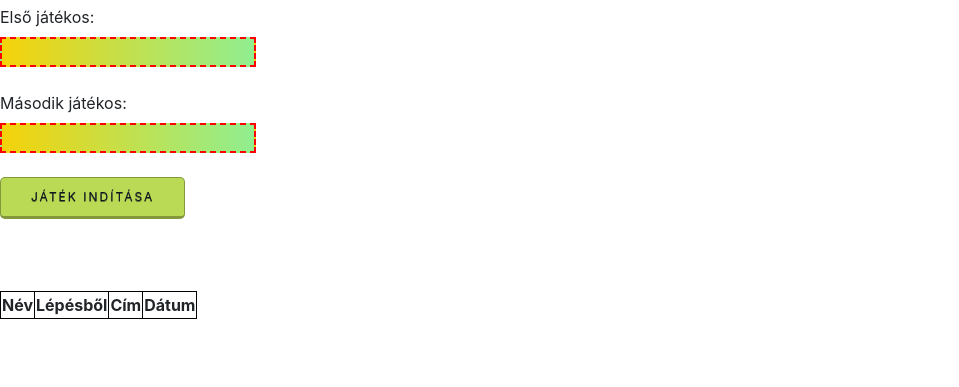
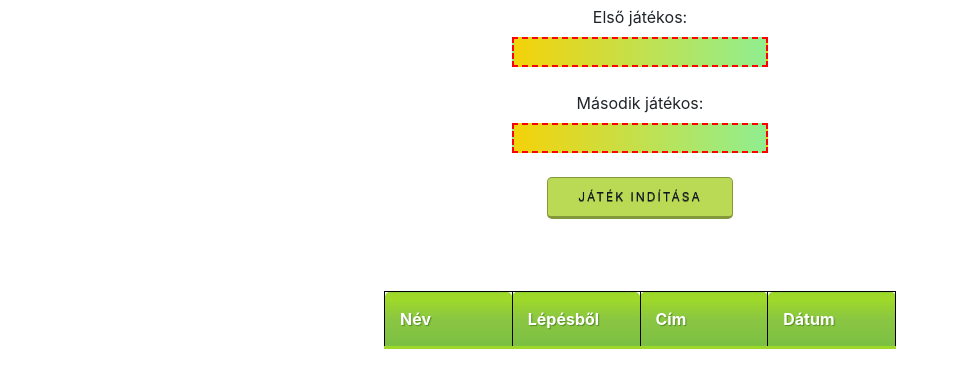
Before and after one commit to m3dve/KMOOC_HTML5, a plain HTML site: page index.html in a window 1280 px wide. Shown: the part 51-438 px from the top of the page, without its empty margins (0-959 px from the left). Drawn offline with nearby package versions, Linux system fonts and the light colour scheme; some packages are replaced by stand-ins of ours.

Commit message:
Update main.css

```diff
--- a/css/main.css
+++ b/css/main.css
@@ -3,55 +3,58 @@ body {
   width: 100%;
   height: 100%;
 }
+
 #myTable {
   table-layout: fixed;
-    border:none;
-    width:40%;
-    margin-left:auto;
-    margin-right:auto;
+  border: none;
+  width: 40%;
+  margin-left: auto;
+  margin-right: auto;
 }
 
-#dialog{display:none}
+#dialog {
+  display: none
+}
 
-.usedCell{
+.usedCell {
   background-color: #d4bc2f;
-    border:none;
+  border: none;
   width: 20%;
-     margin:2px;
+  margin: 2px;
   box-shadow: inset 0 0 2px 2px #fff;
 
-    text-align:center;
+  text-align: center;
   padding-bottom: 2%;
   padding-top: 2%;
 }
 
-.newCell{
+.newCell {
   background-color: #bada55;
-    border:none;
+  border: none;
   width: 20%;
-     margin:2px;
+  margin: 2px;
   box-shadow: inset 0 0 2px 2px #fff;
-    text-align:center;
+  text-align: center;
   padding-bottom: 2%;
   padding-top: 2%;
 }
 
-.winCell{
+.winCell {
   background-color: #fff;
-    border:none;
+  border: none;
   width: 20%;
-     margin:2px;
+  margin: 2px;
   box-shadow: inset 0 0 2px 2px #fff;
-    text-align:center;
+  text-align: center;
   padding-bottom: 2%;
   padding-top: 2%;
 }
 
-.templateSvg{
-    display:none
+.templateSvg {
+  display: none
 }
 
-  .svgSymbol{
+.svgSymbol {
   padding: 5%;
 }
 
@@ -67,8 +70,14 @@ body {
   border: 2px solid black;
 }
 
-  .hot-container p { margin-top: 10px; }
-a { text-decoration: none; margin: 0 10px; }
+.hot-container p {
+  margin-top: 10px;
+}
+
+a {
+  text-decoration: none;
+  margin: 0 10px;
+}
 
 .hot-container {
   min-height: 100px;
@@ -88,35 +97,90 @@ a { text-decoration: none; margin: 0 10px; }
   border-radius: 5px;
   -moz-border-radius: 5px;
   -webkit-border-radius: 5px;
-	border: 1px solid rgba(0,0,0,0.3);
+  border: 1px solid rgba(0, 0, 0, 0.3);
   border-bottom-width: 3px;
 }
 
 .btn:hover {
   background-color: #e3e3e3;
-		border-color: rgba(0,0,0,0.5);
+  border-color: rgba(0, 0, 0, 0.5);
 }
 
 .btn:active {
   background-color: #CCC;
-		border-color: rgba(0,0,0,0.9);
+  border-color: rgba(0, 0, 0, 0.9);
 }
 
 .btn-red {
   background-color: #bada55;
-	border-color: rgba(0,0,0,0.3);
-	text-shadow: 0 1px 0 rgba(0,0,0,0.5);
+  border-color: rgba(0, 0, 0, 0.3);
+  text-shadow: 0 1px 0 rgba(0, 0, 0, 0.5);
   color: rgb(12, 20, 36);
 }
 
 .btn-red:hover {
   background-color: #99aa63;
-		border-color: rgba(0,0,0,0.5);
+  border-color: rgba(0, 0, 0, 0.5);
 }
 
 .btn-red:active {
   background-color: #bada55;
-		border-color: rgba(0,0,0,0.9);
+  border-color: rgba(0, 0, 0, 0.9);
+}
+
+form {
+  text-align: center;
+}
+
+#scoreTable {
+  table-layout: fixed;
+  border: none;
+  width: 40%;
+  margin-left: auto;
+  margin-right: auto;
+
+}
+
+#scoreTable {
+  border: 0px solid #69899F;
+}
+
+#scoreTable th {
+  padding: 15px;
+  color: #fff;
+  text-shadow: 1px 1px 1px #568F23;
+  border-bottom: 3px solid #9ED929;
+  background-color: #9DD929;
+  background: -webkit-gradient(linear,
+      left bottom,
+      left top,
+      color-stop(0.02, rgb(123, 192, 67)),
+      color-stop(0.51, rgb(139, 198, 66)),
+      color-stop(0.87, rgb(158, 217, 41)));
+  background: -moz-linear-gradient(center bottom,
+      rgb(123, 192, 67) 3%,
+      rgb(139, 198, 66) 52%,
+      rgb(158, 217, 41) 88%);
+  -webkit-border-top-left-radius: 5px;
+  -webkit-border-top-right-radius: 5px;
+  -moz-border-radius: 5px 5px 0px 0px;
+  border-top-left-radius: 5px;
+  border-top-right-radius: 5px;
+}
+
+#scoreTable td {
+  width: 100px;
+  padding: 10px;
+  text-align: center;
+  vertical-align: top;
+  background-color: #DEF3CA;
+  border: 1px solid #BED3AB;
+  -moz-border-radius: 2px;
+  -webkit-border-radius: 2px;
+  border-radius: 2px;
+  color: #666;
+  text-shadow: 1px 1px 1px #fff;
+
 }
 
 
@@ -128,14 +192,16 @@ a { text-decoration: none; margin: 0 10px; }
 }
 
 .site-header {
-    background-color: rgba(253, 216, 53  , .85);
+  background-color: rgba(253, 216, 53, .85);
   -webkit-backdrop-filter: saturate(180%) blur(20px);
   backdrop-filter: saturate(180%) blur(20px);
 }
+
 .site-header a {
   color: rgb(8, 1, 1);
   transition: ease-in-out color .15s;
 }
+
 .site-header a:hover {
   color: #fff;
   text-decoration: none;
```
Lines whose indentation alone changed are shown as unchanged.
